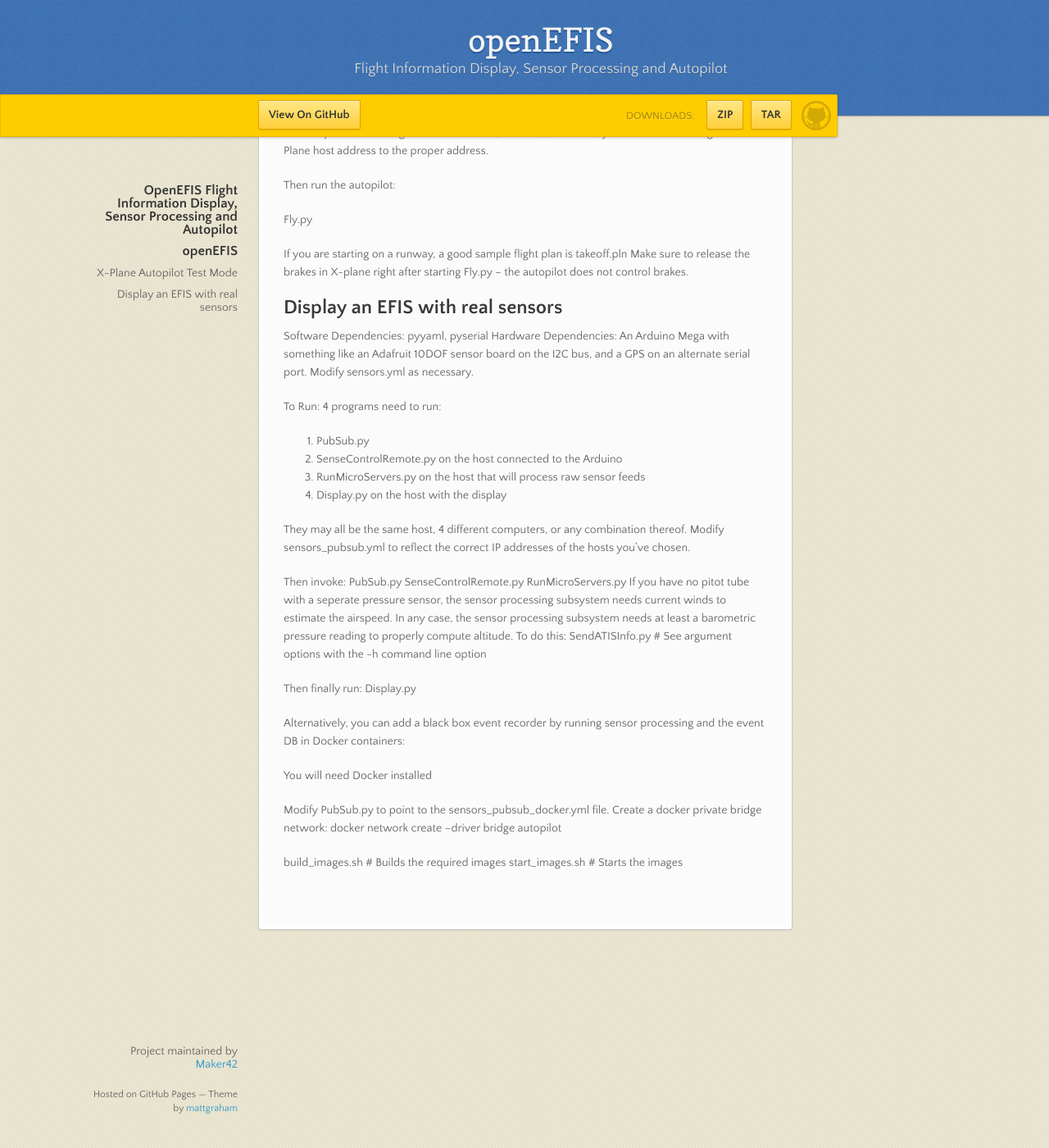
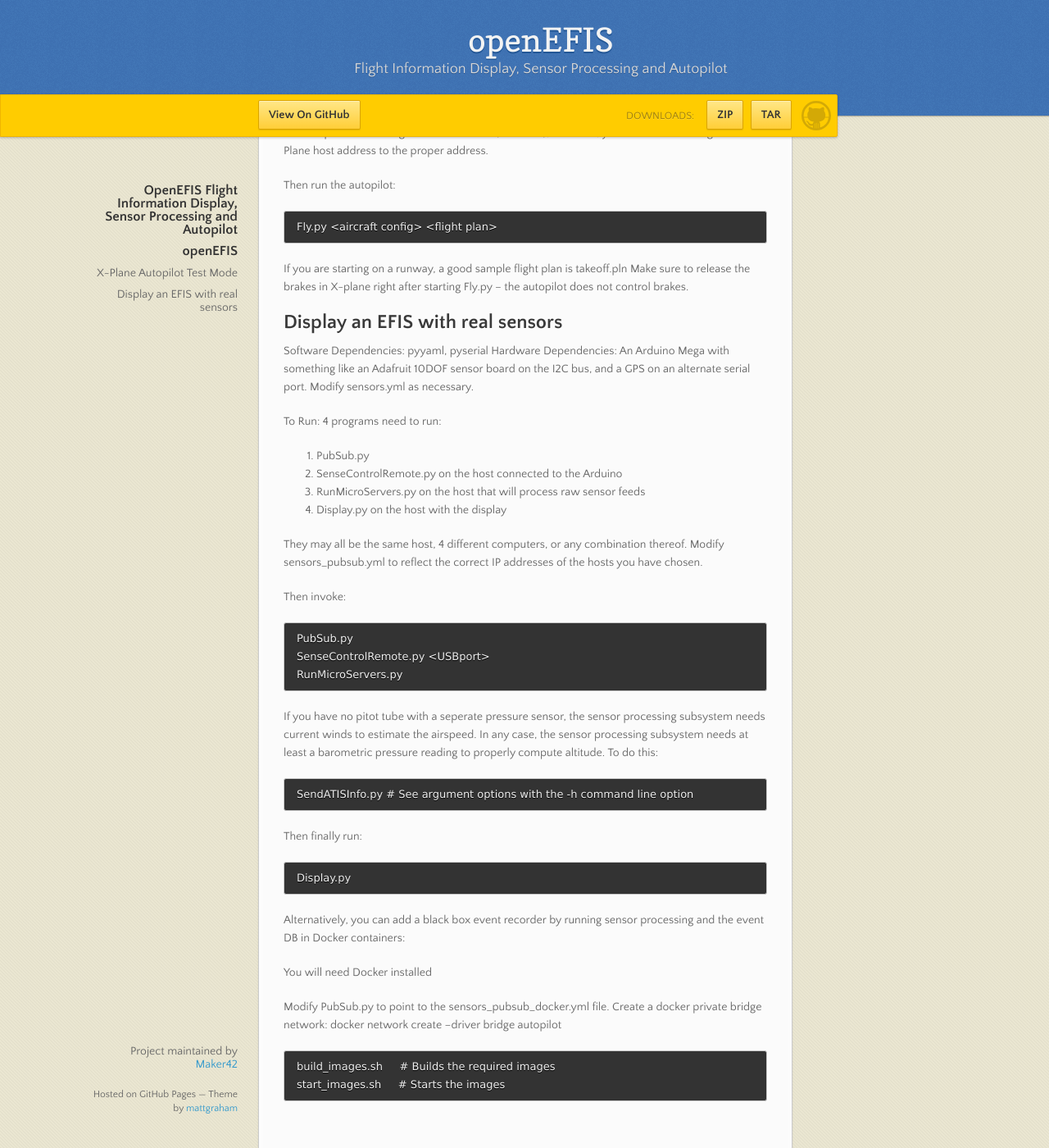
Before and after one commit to Maker42/openEFIS, a Jekyll site: the page built from index.md, in a window 1280 px wide and 1400 px high, scrolled down 1555 px. Shown: the whole window at 82% size. Built offline with Jekyll 4.4.1, drawn with Linux system fonts in a browser that asks for light colours; our own code applies the rules of GitHub Pages for plain Markdown files.

Commit message:
Formating fixup

````diff
--- a/index.md
+++ b/index.md
@@ -4,11 +4,11 @@
 
 # OpenEFIS Flight Information Display, Sensor Processing and Autopilot
 
-![Sample](SampleImage.jpg)
+![Sample](./SampleImage.jpg)
 
 This is an X-Plane screen shot taken of the autopilot landing a 747:
 
-![Boeing747](747ShortFinal.jpg)
+![Boeing747](./747ShortFinal.jpg)
 
 # openEFIS
 An EFIS system for aircraft. Uses small, inexpensive sensors through an Arduino board.
@@ -33,8 +33,9 @@
 X-Plane host address to the proper address.
 
 Then run the autopilot:
-
+```
 Fly.py <aircraft config> <flight plan>
+```
 
 If you are starting on a runway, a good sample flight plan is takeoff.pln
 Make sure to release the brakes in X-plane right after starting Fly.py -- the autopilot
@@ -55,20 +56,26 @@
 4. Display.py on the host with the display
 
 They may all be the same host, 4 different computers, or any combination thereof.
-Modify sensors_pubsub.yml to reflect the correct IP addresses of the hosts you've chosen.
+Modify sensors_pubsub.yml to reflect the correct IP addresses of the hosts you have chosen.
 
 Then invoke:
+```
 PubSub.py
 SenseControlRemote.py <USBport>
 RunMicroServers.py
+```
 If you have no pitot tube with a seperate pressure sensor, the sensor processing
 subsystem needs current winds to estimate the airspeed.
 In any case, the sensor processing subsystem needs at least a barometric pressure
 reading to properly compute altitude. To do this:
+```
 SendATISInfo.py # See argument options with the -h command line option
+```
 
 Then finally run:
+```
 Display.py
+```
 
 Alternatively, you can add a black box event recorder by running sensor processing and
 the event DB in Docker containers:
@@ -79,5 +86,7 @@
 Create a docker private bridge network:
 docker network create --driver bridge autopilot
 
+```
 build_images.sh     # Builds the required images
 start_images.sh     # Starts the images
+```
````
Also changed, not shown: README.md.
